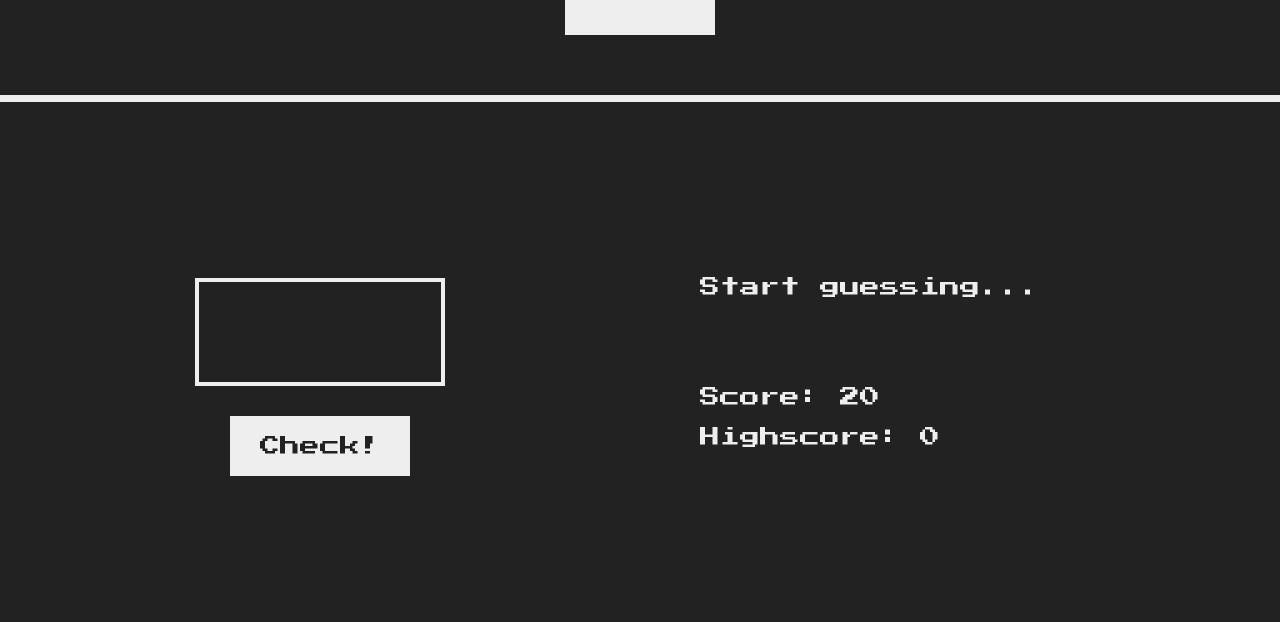
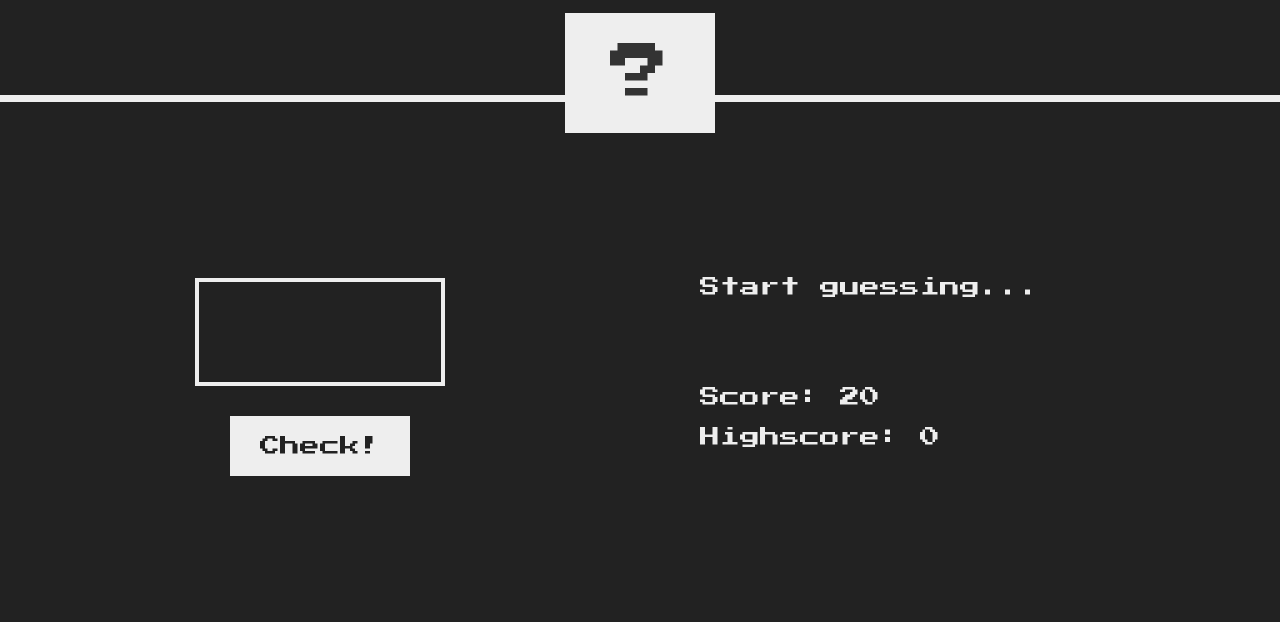
Before and after one commit to lalit137/GuessMyNumber, a plain HTML site: page index.html in a window 1280 px wide. Shown: the part 178-800 px from the top of the page. Drawn offline with Linux system fonts and the light colour scheme.

Commit message:
position correction of gusses element

```diff
--- a/style.css
+++ b/style.css
@@ -61,7 +61,7 @@ h1 {
   padding: 3rem 0rem;
   text-align: center;
   position: absolute;
-  bottom: 0;
+  bottom: -36%;
   left: 50%;
   transform: translate(-50%, -50%);
 }
```
